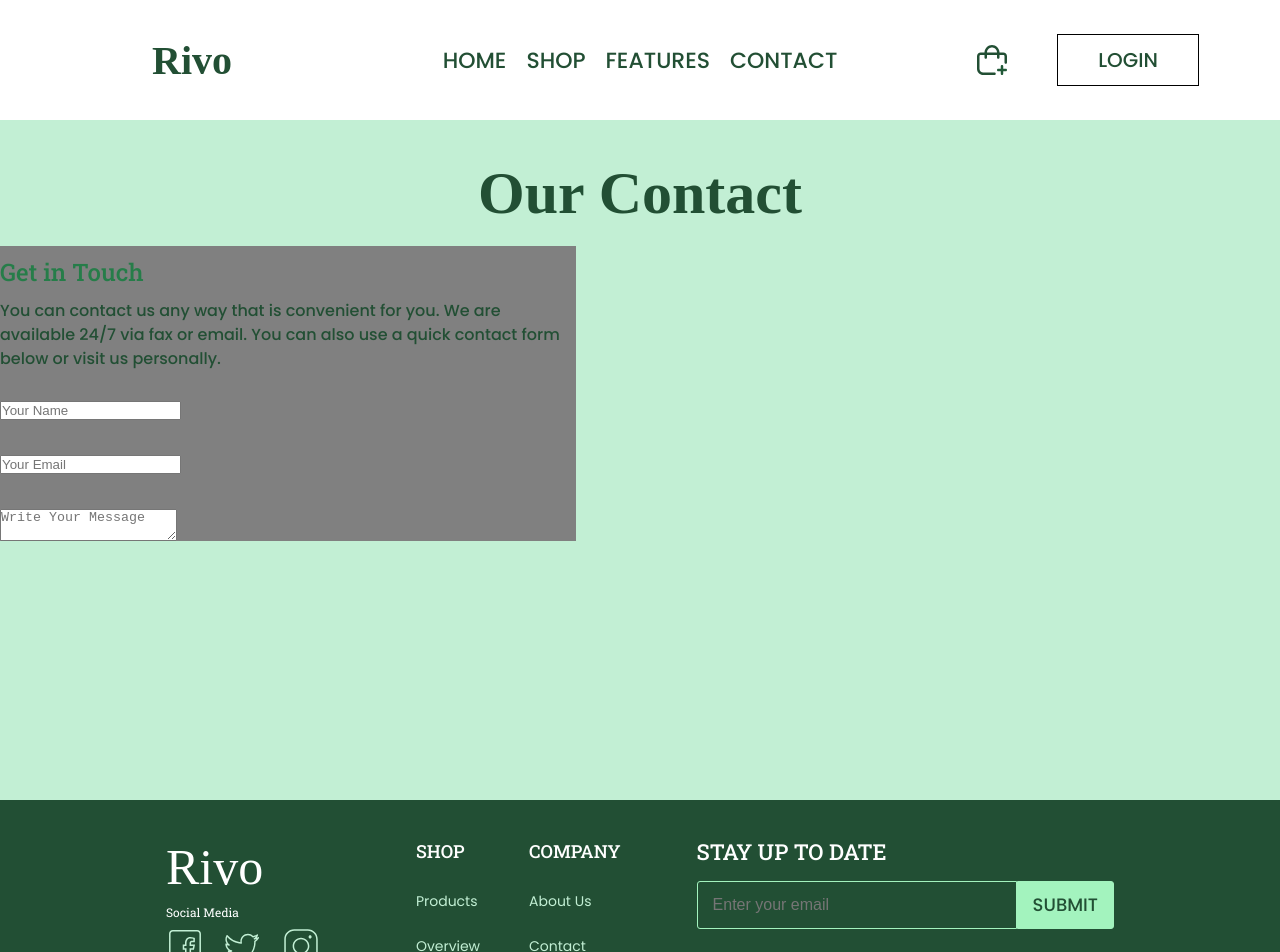
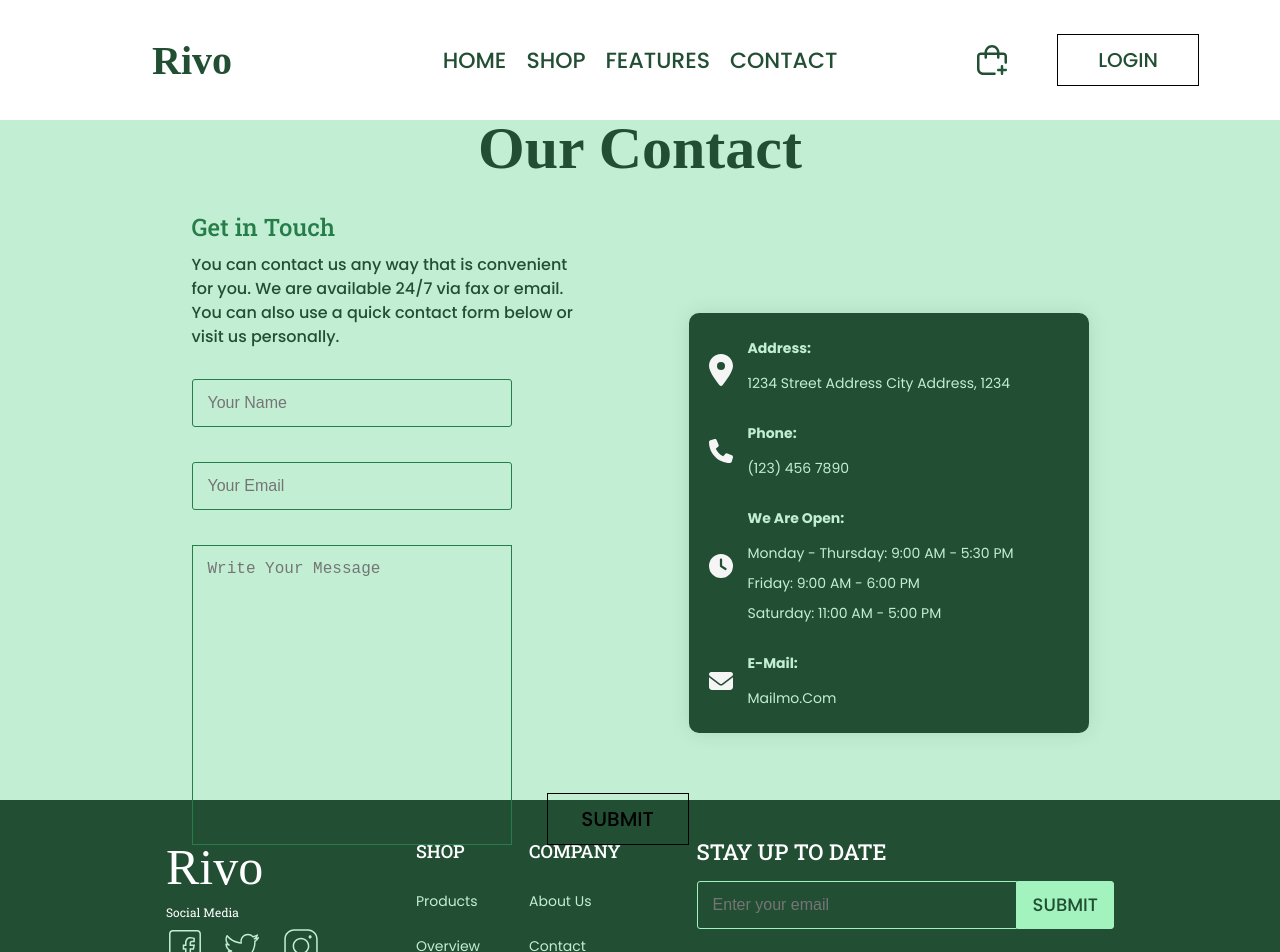
Before and after one commit to mertcancaglayan/angular-e-commerce, an Angular app: page /contact in a window 1280 px wide. Shown: the top 952 px of the page. Built offline with nearby package versions, Linux system fonts and the light colour scheme.

Commit message:
update contact form, add contact info

```diff
--- a/src/app/components/contact/contact-section/contact-form/contact-form.component.html
+++ b/src/app/components/contact/contact-section/contact-form/contact-form.component.html
@@ -8,8 +8,13 @@
     </p>
   </div>
   <form action="" class="form">
-    <input type="text" placeholder="Your Name" />
-    <input type="email" placeholder="Your Email" />
-    <textarea name="" id="" placeholder="Write Your Message"></textarea>
+    <div class="inputs">
+      <input type="text" placeholder="Your Name" />
+      <input type="email" placeholder="Your Email" />
+    </div>
+    <div class="area">
+      <textarea name="" id="" placeholder="Write Your Message"></textarea>
+      <button class="submit-btn">Submit</button>
+    </div>
   </form>
 </div>
--- a/src/app/components/contact/contact-section/contact-form/contact-form.component.scss
+++ b/src/app/components/contact/contact-section/contact-form/contact-form.component.scss
@@ -1,6 +1,5 @@
 .form-area {
-  width: 45%;
-  background-color: gray;
+  width: 80%;
 
   .form-title {
     h3 {
@@ -30,4 +29,51 @@ form.form {
   align-items: start;
   gap: 35px;
   margin: 30px 0 0;
+
+  .inputs {
+    display: flex;
+    flex-direction: column;
+    align-items: start;
+    gap: 35px;
+    input {
+      padding: 8px 15px;
+      border: 1px solid #267d49;
+      background-color: transparent;
+      color: #ffffff;
+      border-radius: 3px;
+      width: 320px;
+      line-height: 30px;
+      font-size: 16px;
+    }
+  }
+
+  .area {
+    display: flex;
+    align-items: end;
+    gap: 35px;
+    textarea {
+      border: 1px solid #267d49;
+      background-color: transparent;
+      width: 320px;
+      height: 300px;
+      line-height: 30px;
+      font-size: 16px;
+      padding: 8px 15px;
+      resize: none;
+      scrollbar-width: none;
+    }
+  }
+
+  .submit-btn {
+    border: 1px solid black;
+    height: 52px;
+    width: 142px;
+    font-family: "Poppins";
+    font-weight: 500;
+    font-size: 20px;
+    line-height: 30px;
+    text-transform: uppercase;
+    cursor: pointer;
+    background: transparent;
+  }
 }
--- /dev/null
+++ b/src/app/components/contact/contact-section/contact-info/contact-info.component.html
@@ -0,0 +1,63 @@
+<aside class="contact-info-container">
+  <article class="contact-item">
+    <div class="contact-icon">
+      <svg xmlns="http://www.w3.org/2000/svg" viewBox="0 0 384 512">
+        <!--!Font Awesome Free 6.6.0 by @fontawesome - https://fontawesome.com License - https://fontawesome.com/license/free Copyright 2024 Fonticons, Inc.-->
+        <path
+          d="M215.7 499.2C267 435 384 279.4 384 192C384 86 298 0 192 0S0 86 0 192c0 87.4 117 243 168.3 307.2c12.3 15.3 35.1 15.3 47.4 0zM192 128a64 64 0 1 1 0 128 64 64 0 1 1 0-128z"
+        />
+      </svg>
+    </div>
+    <div class="contact-info">
+      <strong>Address:</strong>
+      1234 Street Address City Address, 1234
+    </div>
+  </article>
+
+  <article class="contact-item">
+    <div class="contact-icon">
+      <svg xmlns="http://www.w3.org/2000/svg" viewBox="0 0 512 512">
+        <!--!Font Awesome Free 6.6.0 by @fontawesome - https://fontawesome.com License - https://fontawesome.com/license/free Copyright 2024 Fonticons, Inc.-->
+        <path
+          d="M164.9 24.6c-7.7-18.6-28-28.5-47.4-23.2l-88 24C12.1 30.2 0 46 0 64C0 311.4 200.6 512 448 512c18 0 33.8-12.1 38.6-29.5l24-88c5.3-19.4-4.6-39.7-23.2-47.4l-96-40c-16.3-6.8-35.2-2.1-46.3 11.6L304.7 368C234.3 334.7 177.3 277.7 144 207.3L193.3 167c13.7-11.2 18.4-30 11.6-46.3l-40-96z"
+        />
+      </svg>
+    </div>
+    <div class="contact-info">
+      <strong>Phone:</strong>
+      (123) 456 7890
+    </div>
+  </article>
+
+  <article class="contact-item">
+    <div class="contact-icon">
+      <svg xmlns="http://www.w3.org/2000/svg" viewBox="0 0 512 512">
+        <!--!Font Awesome Free 6.6.0 by @fontawesome - https://fontawesome.com License - https://fontawesome.com/license/free Copyright 2024 Fonticons, Inc.-->
+        <path
+          d="M256 0a256 256 0 1 1 0 512A256 256 0 1 1 256 0zM232 120l0 136c0 8 4 15.5 10.7 20l96 64c11 7.4 25.9 4.4 33.3-6.7s4.4-25.9-6.7-33.3L280 243.2 280 120c0-13.3-10.7-24-24-24s-24 10.7-24 24z"
+        />
+      </svg>
+    </div>
+    <div class="contact-info">
+      <strong>We are Open:</strong>
+      Monday - Thursday: 9:00 AM - 5:30 PM <br />
+      Friday: 9:00 AM - 6:00 PM <br />
+      Saturday: 11:00 AM - 5:00 PM
+    </div>
+  </article>
+
+  <article class="contact-item">
+    <div class="contact-icon">
+      <svg xmlns="http://www.w3.org/2000/svg" viewBox="0 0 512 512">
+        <!--!Font Awesome Free 6.6.0 by @fontawesome - https://fontawesome.com License - https://fontawesome.com/license/free Copyright 2024 Fonticons, Inc.-->
+        <path
+          d="M48 64C21.5 64 0 85.5 0 112c0 15.1 7.1 29.3 19.2 38.4L236.8 313.6c11.4 8.5 27 8.5 38.4 0L492.8 150.4c12.1-9.1 19.2-23.3 19.2-38.4c0-26.5-21.5-48-48-48L48 64zM0 176L0 384c0 35.3 28.7 64 64 64l384 0c35.3 0 64-28.7 64-64l0-208L294.4 339.2c-22.8 17.1-54 17.1-76.8 0L0 176z"
+        />
+      </svg>
+    </div>
+    <div class="contact-info">
+      <strong>E-mail:</strong>
+      mailmo.com
+    </div>
+  </article>
+</aside>
--- /dev/null
+++ b/src/app/components/contact/contact-section/contact-info/contact-info.component.scss
@@ -0,0 +1,44 @@
+.contact-info-container {
+  background-color: #224f34;
+  color: #c2efd4;
+  padding: 20px;
+  border-radius: 10px;
+  box-shadow: 0 0 20px rgba(0, 0, 0, 0.1);
+  width: 400px;
+
+  .contact-item {
+    display: flex;
+    align-items: center;
+    margin-bottom: 20px;
+
+    &:last-child {
+      margin-bottom: 0;
+    }
+
+    .contact-icon {
+      margin-right: 15px;
+      width: 24px;
+      height: 24px;
+
+      svg {
+        path {
+          fill: whitesmoke;
+        }
+      }
+    }
+
+    .contact-info {
+      font-family: "Poppins", sans-serif;
+      font-size: 14px;
+      line-height: 30px;
+      text-transform: capitalize;
+      color: #c2efd4;
+      text-decoration: none;
+
+      strong {
+        display: block;
+        margin-bottom: 5px;
+      }
+    }
+  }
+}
--- a/src/app/components/contact/contact-section/contact-section.component.html
+++ b/src/app/components/contact/contact-section/contact-section.component.html
@@ -1,4 +1,7 @@
 <section class="contact-section">
   <h2 class="page-title">Our Contact</h2>
-  <app-contact-form></app-contact-form>
+  <div class="section-content">
+    <app-contact-form></app-contact-form>
+    <app-contact-info></app-contact-info>
+  </div>
 </section>
--- a/src/app/components/contact/contact-section/contact-section.component.scss
+++ b/src/app/components/contact/contact-section/contact-section.component.scss
@@ -4,6 +4,7 @@
   width: 100%;
   display: flex;
   flex-direction: column;
+  justify-content: center;
   align-items: center;
 
   h2.page-title {
@@ -14,4 +15,12 @@
     line-height: 106px;
     color: #224f34;
   }
+
+  .section-content {
+    width: 70%;
+    display: flex;
+    align-items: center;
+    justify-content: center;
+  }
+
 }
--- a/src/app/components/contact/contact-section/contact-section.component.ts
+++ b/src/app/components/contact/contact-section/contact-section.component.ts
@@ -1,10 +1,11 @@
 import { Component } from '@angular/core';
 import { ContactFormComponent } from './contact-form/contact-form.component';
+import { ContactInfoComponent } from "./contact-info/contact-info.component";
 
 @Component({
   selector: 'app-contact-section',
   standalone: true,
-  imports: [ContactFormComponent],
+  imports: [ContactFormComponent, ContactInfoComponent],
   templateUrl: './contact-section.component.html',
   styleUrl: './contact-section.component.scss',
 })
```
Also changed, not shown: src/app/components/contact/contact-section/contact-info/contact-info.component.ts (added, +12 -0 lines), 1 other file (tests, documents, lock files or other folders).
